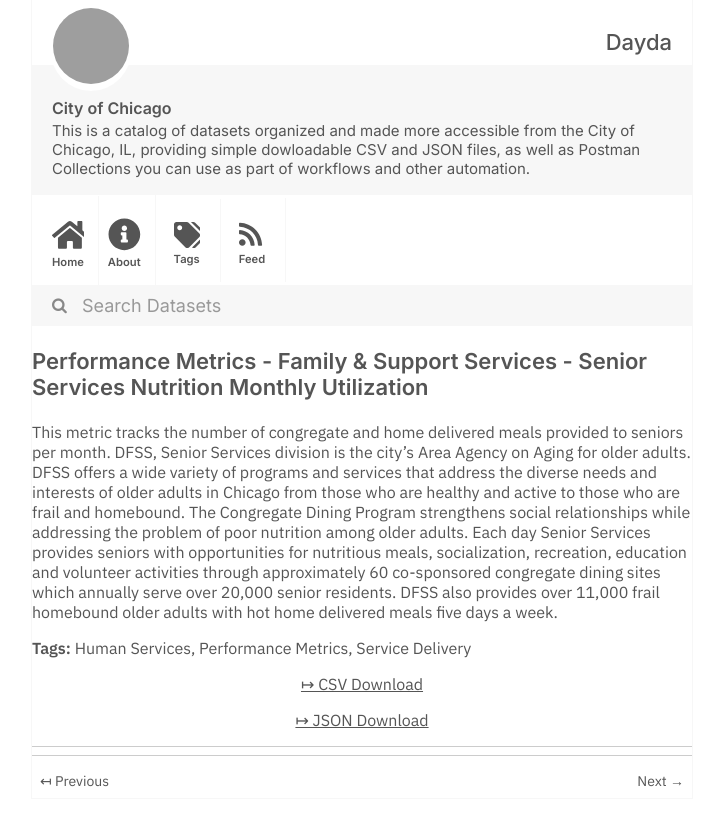
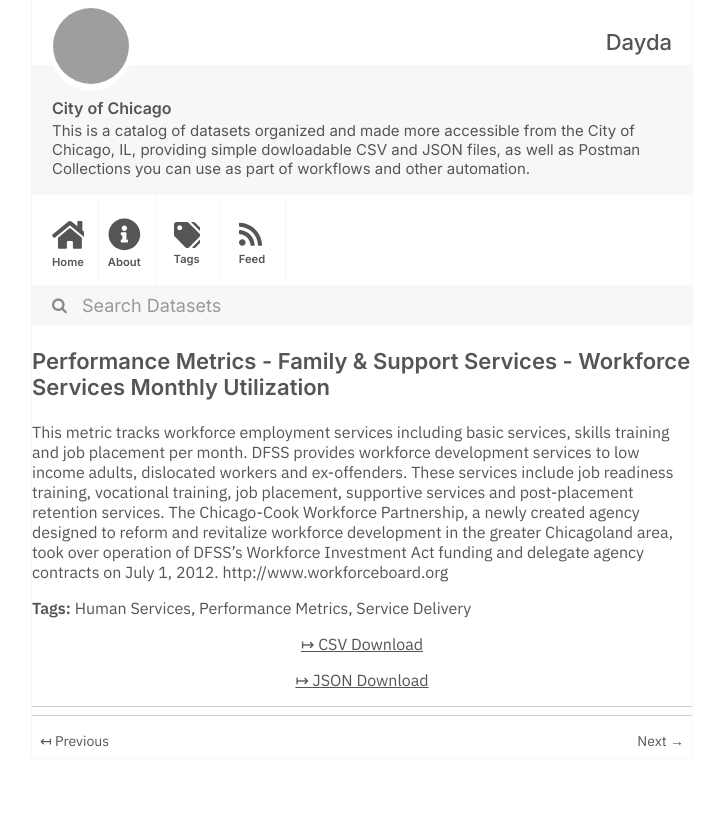
Before and after one commit to dayda-entities/city-of-chicago, a Jekyll site: the page built from _posts/2020-11-10-performance-metrics-family-sup.md, in a window 1280 px wide, cut to the strip 0-826 px from the top of the page. Shown: the whole strip, without its empty margins (278-999 px from the left). Built offline with Jekyll 4.4.1, drawn with Linux system fonts in a browser that asks for light colours; grey boxes are pictures that could not be loaded.

Commit message:
Publish Data

```diff
--- a/_posts/2020-11-10-performance-metrics-family-sup.md
+++ b/_posts/2020-11-10-performance-metrics-family-sup.md
@@ -1,9 +1,9 @@
 ---
 title: >-
-  Performance Metrics - Family & Support Services - Senior Services Nutrition
-  Monthly Utilization
-created: '2020-11-10T16:55:07.877165'
-modified: '2020-11-10T16:55:07.877177'
+  Performance Metrics - Family & Support Services - Workforce Services Monthly
+  Utilization
+created: '2020-11-10T16:55:28.922953'
+modified: '2020-11-10T16:55:28.922964'
 state: active
 type: dataset
 tags:
@@ -13,10 +13,11 @@ tags:
 groups:
   - Local Government
 csv_url: >-
-  https://data.cityofchicago.org/api/views/m3we-umj3/rows.csv?accessType=DOWNLOAD
+  https://data.cityofchicago.org/api/views/uava-8jbh/rows.csv?accessType=DOWNLOAD
 json_url: >-
-  https://data.cityofchicago.org/api/views/m3we-umj3/rows.json?accessType=DOWNLOAD
+  https://data.cityofchicago.org/api/views/uava-8jbh/rows.json?accessType=DOWNLOAD
 layout: post
 
 ---
-This metric tracks the number of congregate and home delivered meals provided to seniors per month. DFSS, Senior Services division is the city’s Area Agency on Aging for older adults. DFSS offers a wide variety of programs and services that address the diverse needs and interests of older adults in Chicago from those who are healthy and active to those who are frail and homebound.  The Congregate Dining Program strengthens social relationships while addressing the problem of poor nutrition among older adults. Each day Senior Services provides seniors with opportunities for nutritious meals, socialization, recreation, education and volunteer activities through approximately 60 co-sponsored congregate dining sites which annually serve over 20,000 senior residents. DFSS also provides over 11,000 frail homebound older adults with hot home delivered meals five days a week.
+This metric tracks workforce employment services including basic services, skills training and job placement per month. DFSS provides workforce development services to low income adults, dislocated workers and ex-offenders. These services include job readiness training, vocational training, job placement, supportive services and post-placement retention services.
+The Chicago-Cook Workforce Partnership, a newly created agency designed to reform and revitalize workforce development in the greater Chicagoland area, took over operation of DFSS’s Workforce Investment Act funding and delegate agency contracts on July 1, 2012.  http://www.workforceboard.org
```
